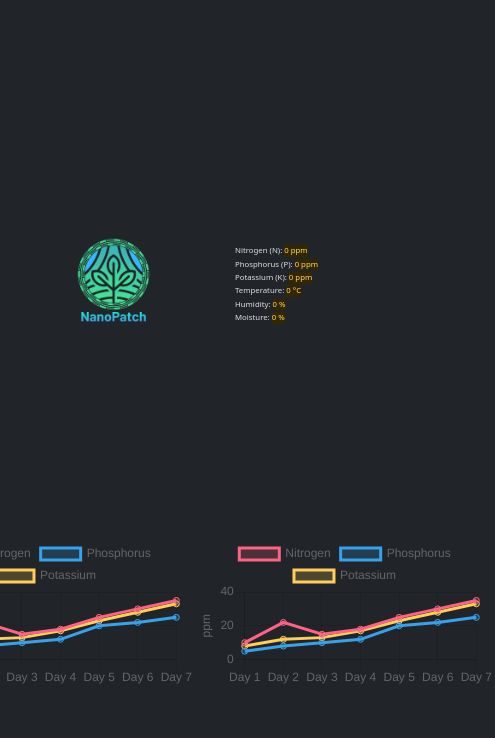
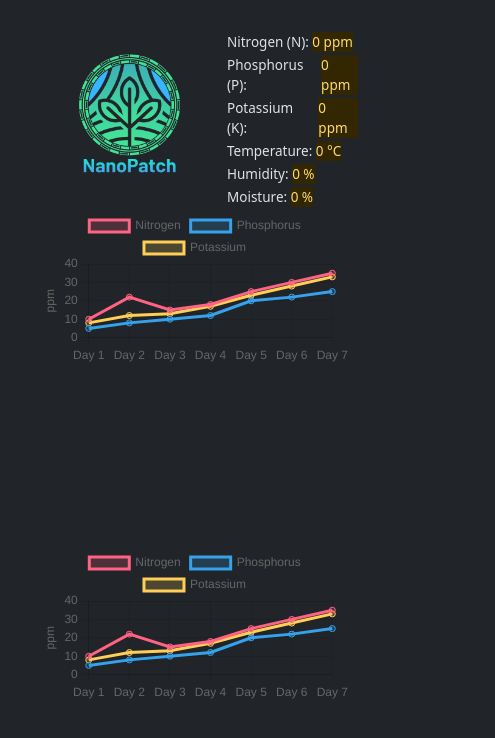
Before and after one commit to Elliotrw/NanoPatch, a Vue app: page / in a window 390 px wide. Shown: the top 738 px of the page, 495 px wide, since content can reach past the window. Built offline with nearby package versions, Linux system fonts and the light colour scheme; no server answers.

Commit message:
Responsive styling for mobile screens

```diff
--- a/src/App.vue
+++ b/src/App.vue
@@ -75,5 +75,23 @@ export default {
   justify-content: center;
   align-items: center;
   flex: 0.5;
+  gap: 10px; /* Adds a gap between the Graph components */
+}
+
+/* Responsive adjustments for mobile screens */
+@media (max-width: 768px) {
+  .bottom-section {
+    flex-direction: column; /* Stack the Graph components */
+    gap: 0; /* Removes the gap when stacked vertically */
+  }
+
+  .logo-container img {
+    width: 50vw; /* Adjust logo size for smaller screens */
+  }
+
+  .value-tabs-container {
+    right: 10%;
+    width: 80%;
+  }
 }
 </style>
--- a/src/components/ValueTabs.vue
+++ b/src/components/ValueTabs.vue
@@ -75,4 +75,11 @@ export default {
   display: flex;
   padding-bottom: 2%;
 }
+
+/* Responsive adjustments for mobile screens */
+@media (max-width: 768px) {
+  .allBoxes{
+    font-size: 1.6vh;
+  }
+}
 </style>
```
